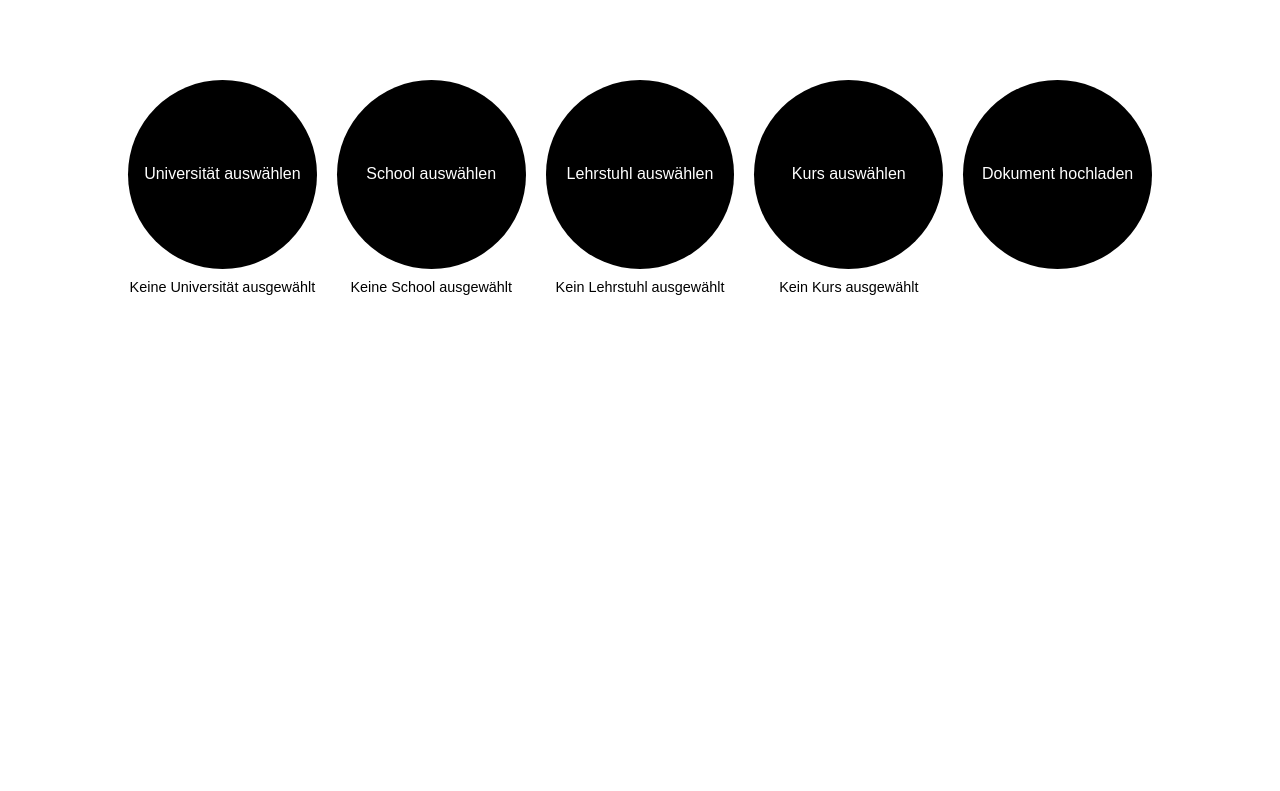
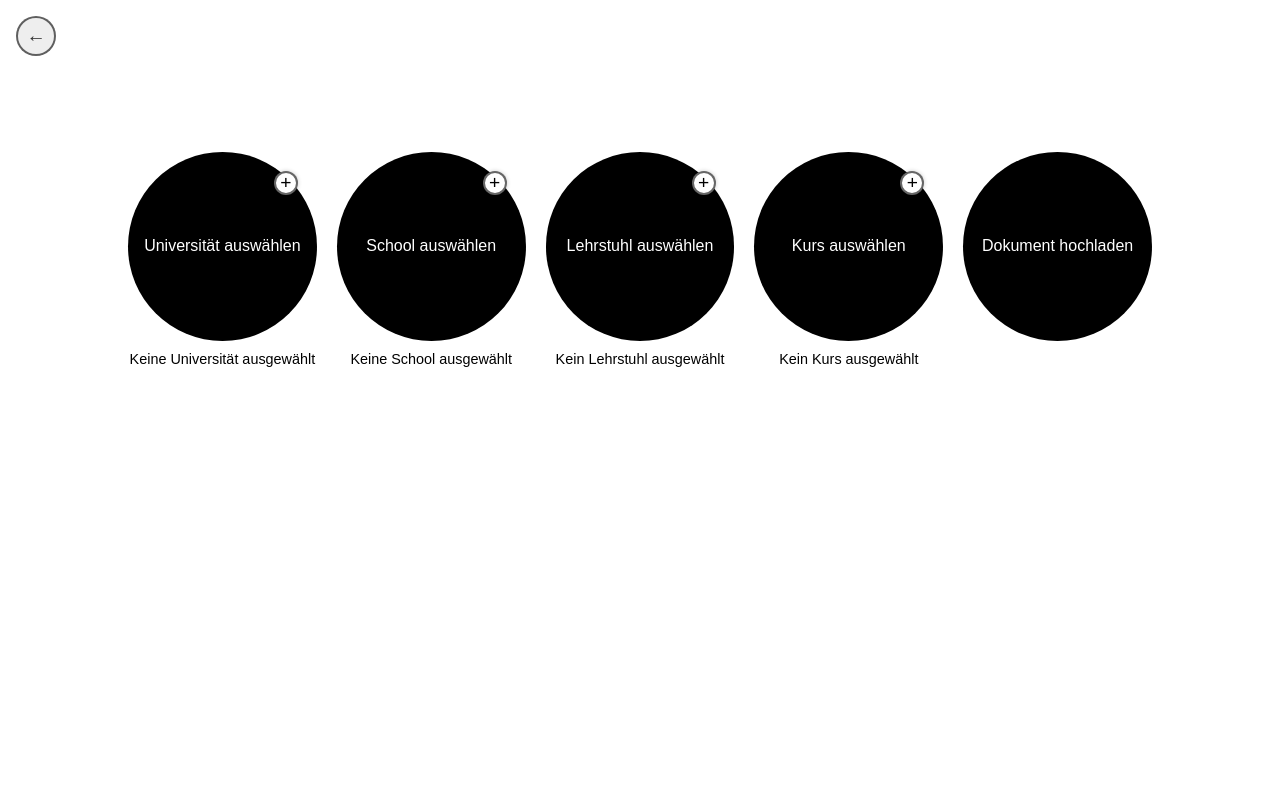
Before and after one commit to SynthwaveSamurai/PDF-Chat, a Flask app: page /verwalten in a window 1280 px wide. Shown: the top 791 px of the page. Before the commit the page ends 295 px from the top, so only its background shows below. Run offline with Flask 2, Linux system fonts and the light colour scheme; data that the repository does not hold is empty.

Commit message:
Funktionierende Version

```diff
--- /dev/null
+++ b/static/css/styles-verwalten.css
@@ -0,0 +1,195 @@
+/* styles-verwalten.css */
+
+/* Grundlegende Reset- und Layout-Styles */
+html,
+body {
+  margin: 0;
+  padding: 0;
+  height: 100%;
+  font-family: Arial, sans-serif;
+}
+
+/* Zentriertes Grid-Layout für die Bubble-Auswahl */
+.container {
+  display: grid;
+  height: 100vh;
+  width: 100vw;
+  place-items: center;
+}
+
+.bubbles {
+  display: grid;
+  gap: 20px;
+  grid-template-columns: repeat(auto-fit, minmax(100px, 1fr));
+  width: 80vw;
+  height: 80vh;
+}
+
+.bubble {
+  background: #000;
+  color: #fff;
+  display: flex;
+  justify-content: center;
+  align-items: center;
+  text-align: center;
+  border-radius: 50%;
+  aspect-ratio: 1;
+  cursor: pointer;
+  margin: 0 auto;
+}
+
+/* Verstecken des Formularlayouts (wird in der Bubble aktiv) */
+form {
+  display: flex;
+  justify-content: center;
+  align-items: center;
+  width: 100%;
+  height: 100%;
+}
+
+/* Modal-Overlay */
+.modal {
+  display: none;
+  position: fixed;
+  z-index: 1;
+  left: 0;
+  top: 0;
+  width: 100%;
+  height: 100%;
+  overflow: auto;
+  background-color: rgba(0, 0, 0, 0.4);
+}
+
+/* Inhalt im Modal */
+.modal-content {
+  background-color: #fff;
+  margin: 15% auto;
+  padding: 20px;
+  border: 1px solid #888;
+  width: 80%;
+  max-width: 600px;
+}
+
+/* Plus-Button zum Hinzufügen eines neuen Eintrags */
+.add-button {
+  position: absolute;
+  top: 5px;
+  right: 5px;
+  background-color: #fff;
+  border: none;
+  color: #000;
+  font-size: 1rem;
+  width: 20px;
+  height: 20px;
+  border-radius: 50%;
+  cursor: pointer;
+  box-shadow: 0 0 3px rgba(0, 0, 0, 0.3);
+}
+.add-button:hover {
+  background-color: #ddd;
+}
+
+/* Schließen-Icon im Modal */
+.close {
+  color: #aaa;
+  float: right;
+  font-size: 28px;
+  font-weight: bold;
+  cursor: pointer;
+}
+.close:hover,
+.close:focus {
+  color: #000;
+  text-decoration: none;
+  cursor: pointer;
+}
+
+/* Liste der auswählbaren Elemente */
+ul {
+  list-style-type: none;
+  padding: 0;
+}
+li {
+  background-color: #f0f0f0;
+  margin: 5px 0;
+  padding: 10px;
+  border-radius: 5px;
+  cursor: pointer;
+  text-align: center;
+}
+li:hover {
+  background-color: #ddd;
+}
+
+/* Anzeige des aktuell gewählten Elements */
+.selected {
+  font-size: 0.9rem;
+  margin-top: 10px;
+  color: #000;
+  text-align: center;
+  width: 100%;
+  display: flex;
+  justify-content: center;
+}
+
+/* Responsive Anpassung für Portrait-Modus */
+@media (orientation: portrait) {
+  .bubbles {
+    grid-template-rows: repeat(auto-fit, minmax(120px, 1fr));
+  }
+}
+
+.documents-header {
+  display: flex;
+  align-items: center;
+  gap: 1rem;
+  margin-bottom: 1rem;
+}
+
+.back-button {
+  position: relative;
+  display: inline-flex;
+  align-items: center;
+  justify-content: center;
+  width: 36px;
+  height: 36px;
+  margin: 1rem;
+  text-decoration: none;
+  background-color: #eee;
+  border: 2px solid rgba(0,0,0,0.6);
+  border-radius: 50%;
+  font-size: 1.2rem;
+  color: #333;
+  cursor: pointer;
+  transition: background 0.2s;
+}
+
+.back-button:hover {
+  background-color: #ddd;
+}
+
+.bubble {
+  position: relative;
+}
+
+.bubble .bubble-add {
+  position: absolute;
+  top: 10%;
+  right: 10%;
+  width: 24px;
+  height: 24px;
+  border: 2px solid rgba(0,0,0,0.6);
+  border-radius: 50%;
+  background: #fff;
+  box-shadow: 0 0 4px rgba(0,0,0,0.2);
+  font-size: 1.2rem;
+  line-height: 1;
+  display: flex;
+  align-items: center;
+  justify-content: center;
+  cursor: pointer;
+}
+
+.bubble .bubble-add:hover {
+  background: #eee;
+}
--- a/templates/chaten.html
+++ b/templates/chaten.html
@@ -8,7 +8,7 @@
   <!-- PDF.js Web-UI -->
   <link rel="stylesheet" href="/static/js/pdfjs/pdf_viewer.css" />
   <!-- deine eigenen Styles -->
-  <link rel="stylesheet" href="/static/css/styles.css" />
+  <link rel="stylesheet" href="/static/css/styles-chaten.css" />
 </head>
 <body>
   <div class="container">
--- a/templates/verwalten.html
+++ b/templates/verwalten.html
@@ -5,175 +5,76 @@
     <meta charset="UTF-8">
     <meta name="viewport" content="width=device-width, initial-scale=1.0">
     <title>Dokumente verwalten</title>
-    <style>
-        body,
-        html {
-            margin: 0;
-            padding: 0;
-            height: 100%;
-            font-family: Arial, sans-serif;
-        }
-
-        .container {
-            display: grid;
-            height: 100vh;
-            width: 100vw;
-            place-items: center;
-        }
-
-        .bubbles {
-            display: grid;
-            gap: 20px;
-            grid-template-columns: repeat(auto-fit, minmax(100px, 1fr));
-            width: 80vw;
-            height: 80vh;
-        }
-
-        .bubble {
-            background: black;
-            color: white;
-            display: flex;
-            justify-content: center;
-            align-items: center;
-            text-align: center;
-            border-radius: 50%;
-            aspect-ratio: 1;
-            cursor: pointer;
-            margin: 0 auto;
-        }
-
-        form {
-            display: flex;
-            justify-content: center;
-            align-items: center;
-            width: 100%;
-            height: 100%;
-        }
-
-        .modal {
-            display: none;
-            position: fixed;
-            z-index: 1;
-            left: 0;
-            top: 0;
-            width: 100%;
-            height: 100%;
-            overflow: auto;
-            background-color: rgba(0, 0, 0, 0.4);
-        }
-
-        .modal-content {
-            background-color: white;
-            margin: 15% auto;
-            padding: 20px;
-            border: 1px solid #888;
-            width: 80%;
-            max-width: 600px;
-        }
-
-        .add-button {
-            position: absolute;
-            top: 5px;
-            right: 5px;
-            background-color: #fff;
-            border: none;
-            color: #000;
-            font-size: 1rem;
-            width: 20px;
-            height: 20px;
-            border-radius: 50%;
-            cursor: pointer;
-            box-shadow: 0px 0px 3px rgba(0, 0, 0, 0.3);
-        }
-
-        .add-button:hover {
-            background-color: #ddd;
-        }
-
-        .close {
-            color: #aaa;
-            float: right;
-            font-size: 28px;
-            font-weight: bold;
-            cursor: pointer;
-        }
-
-        .close:hover,
-        .close:focus {
-            color: black;
-            text-decoration: none;
-            cursor: pointer;
-        }
-
-        ul {
-            list-style-type: none;
-            padding: 0;
-        }
-
-        li {
-            background-color: #f0f0f0;
-            margin: 5px 0;
-            padding: 10px;
-            border-radius: 5px;
-            cursor: pointer;
-            text-align: center;
-        }
-
-        li:hover {
-            background-color: #ddd;
-        }
-
-        .selected {
-            font-size: 0.9rem;
-            margin-top: 10px;
-            color: black;
-            text-align: center;
-            width: 100%;
-            display: flex;
-            justify-content: center;
-        }
-
-        @media (orientation: portrait) {
-            .bubbles {
-                grid-template-rows: repeat(auto-fit, minmax(120px, 1fr));
-            }
-        }
-    </style>
+     <link rel="stylesheet" href="/static/css/styles-verwalten.css" />
 </head>
 
 <body>
+    <a href="{{ url_for('index') }}" class="back-button" title="Zurück zur Hauptseite">←</a>
     <div class="container">
         <div class="bubbles">
-            <!-- Erste Blase: Universität -->
-            <div>
+
+            <!-- Universität -->
+            <div class="bubble-wrapper">
                 <div class="bubble" onclick="showModal('Universitäten')">
                     Universität auswählen
+                    <button
+                        type="button"
+                        class="add-button bubble-add"
+                        onclick="showAddElementForm('Universität')"
+                        title="Neue Universität hinzufügen"
+                    >+</button>
                 </div>
-                <div id="selectedUniversity" class="selected">Keine Universität ausgewählt</div>
+                <div id="selectedUniversity" class="selected">
+                    Keine Universität ausgewählt
+                </div>
             </div>
 
-            <!-- Zweite Blase: School -->
-            <div>
+            <!-- School -->
+            <div class="bubble-wrapper">
                 <div class="bubble" onclick="showModal('Schools')">
                     School auswählen
+                    <button
+                        type="button"
+                        class="add-button bubble-add"
+                        onclick="showAddElementForm('School')"
+                        title="Neue School hinzufügen"
+                    >+</button>
                 </div>
-                <div id="selectedSchool" class="selected">Keine School ausgewählt</div>
+                <div id="selectedSchool" class="selected">
+                Keine School ausgewählt
+                </div>
             </div>
 
-            <!-- Dritte Blase: Lehrstuhl -->
-            <div>
+            <!-- Lehrstuhl -->
+            <div class="bubble-wrapper">
                 <div class="bubble" onclick="showModal('Lehrstühle')">
                     Lehrstuhl auswählen
+                    <button
+                        type="button"
+                        class="add-button bubble-add"
+                        onclick="showAddElementForm('Lehrstuhl')"
+                        title="Neuen Lehrstuhl hinzufügen"
+                    >+</button>
                 </div>
-                <div id="selectedDepartment" class="selected">Kein Lehrstuhl ausgewählt</div>
+                <div id="selectedDepartment" class="selected">
+                Kein Lehrstuhl ausgewählt
+                </div>
             </div>
 
-            <!-- Vierte Blase: Kurse -->
-            <div>
+            <!-- Kurs -->
+            <div class="bubble-wrapper">
                 <div class="bubble" onclick="showModal('Kurse')">
                     Kurs auswählen
+                    <button
+                        type="button"
+                        class="add-button bubble-add"
+                        onclick="showAddElementForm('Kurs')"
+                        title="Neuen Kurs hinzufügen"
+                    >+</button>
                 </div>
-                <div id="selectedCourse" class="selected">Kein Kurs ausgewählt</div>
+                <div id="selectedCourse" class="selected">
+                Kein Kurs ausgewählt
+                </div>
             </div>
 
             <!-- Fünfte Blase: Dokument hochladen -->
@@ -195,6 +96,12 @@
     <!-- Modal zur Auswahl -->
     <div id="modal" class="modal">
         <div class="modal-content">
+            <!-- ↓ Hier den „+“-Button einfügen: -->
+            <button
+                class="add-button"
+                onclick="showAddElementForm(getElementTypeFromTitle(document.getElementById('modalTitle').innerText))"
+                title="Neues Element hinzufügen"
+            >+</button>
             <span class="close" onclick="closeModal()">&times;</span>
             <h2 id="modalTitle"></h2>
             <ul id="elementList">
```
Also changed, not shown: static/css/styles-chaten.css (added, +175 -0 lines), static/css/styles.css (deleted, +0 -175 lines), 1 other file.
